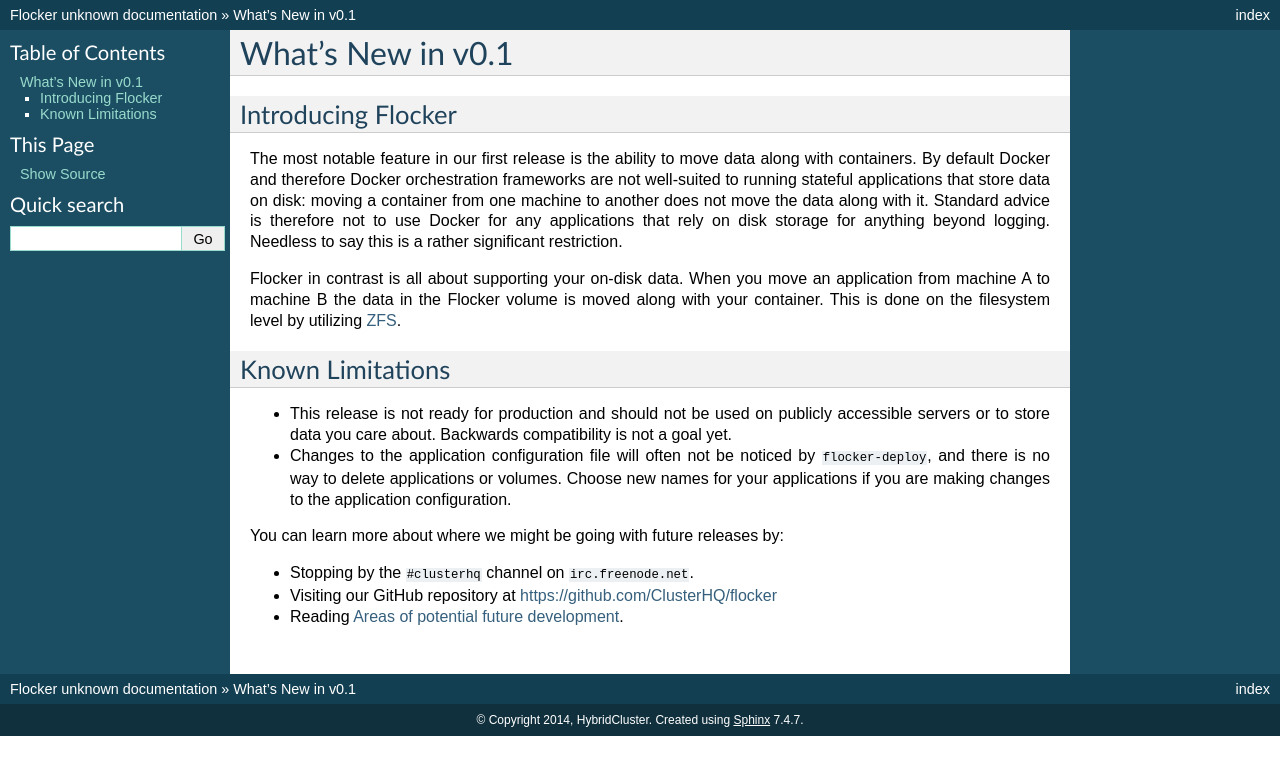
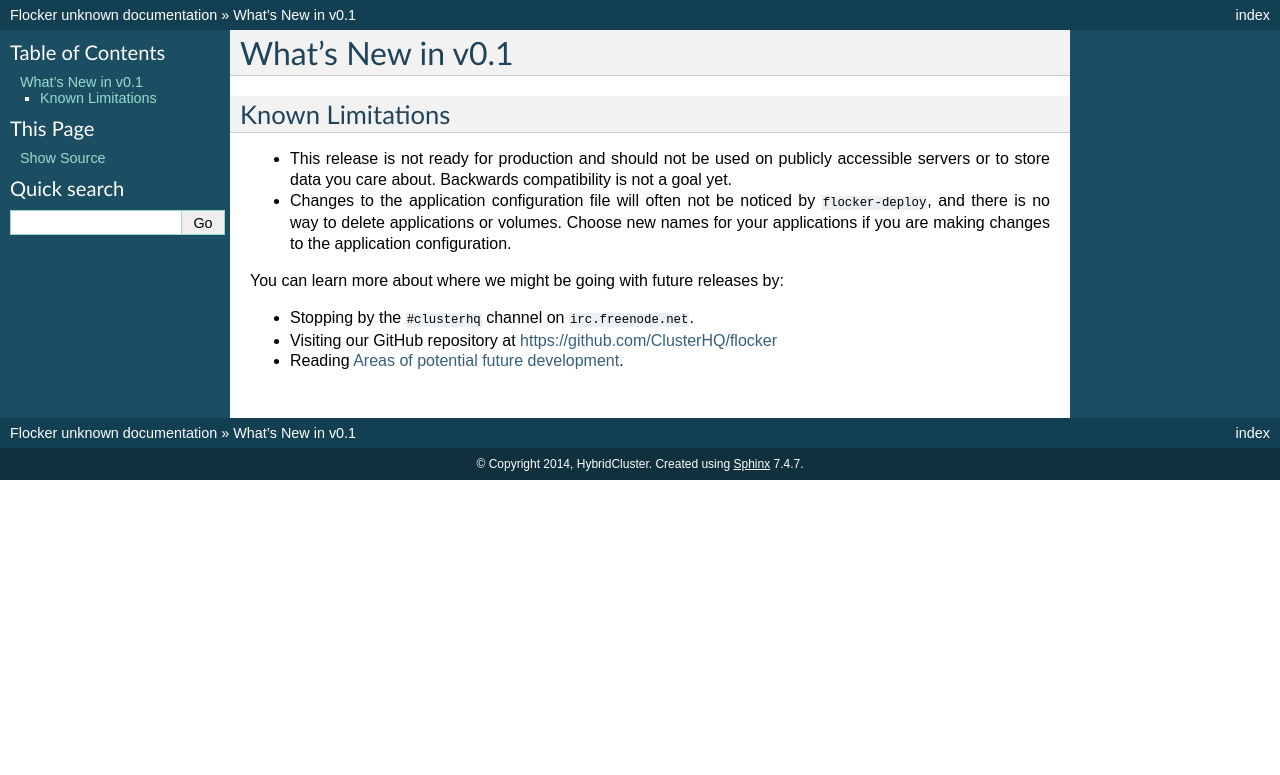
Before and after one commit to ClusterHQ/flocker, a Sphinx documentation site: the page built from docs/whatsnew.rst, in a window 1280 px wide. Shown: the top 775 px of the page. Built offline with Sphinx 7.4.7, drawn with Linux system fonts in a browser that asks for light colours.

Commit message:
Delete no longer needed text.

```diff
--- a/docs/whatsnew.rst
+++ b/docs/whatsnew.rst
@@ -1,21 +1,6 @@
 ==================
 What's New in v0.1
 ==================
-
-Introducing Flocker
-===================
-
-The most notable feature in our first release is the ability to move data along with containers.
-By default Docker and therefore Docker orchestration frameworks are not well-suited to running stateful applications that store data on disk: moving a container from one machine to another does not move the data along with it.
-Standard advice is therefore not to use Docker for any applications that rely on disk storage for anything beyond logging.
-Needless to say this is a rather significant restriction.
-
-Flocker in contrast is all about supporting your on-disk data.
-When you move an application from machine A to machine B the data in the Flocker volume is moved along with your container.
-This is done on the filesystem level by utilizing `ZFS`_.
-
-.. _ZFS: https://en.wikipedia.org/wiki/ZFS
-
 
 Known Limitations
 =================
```
